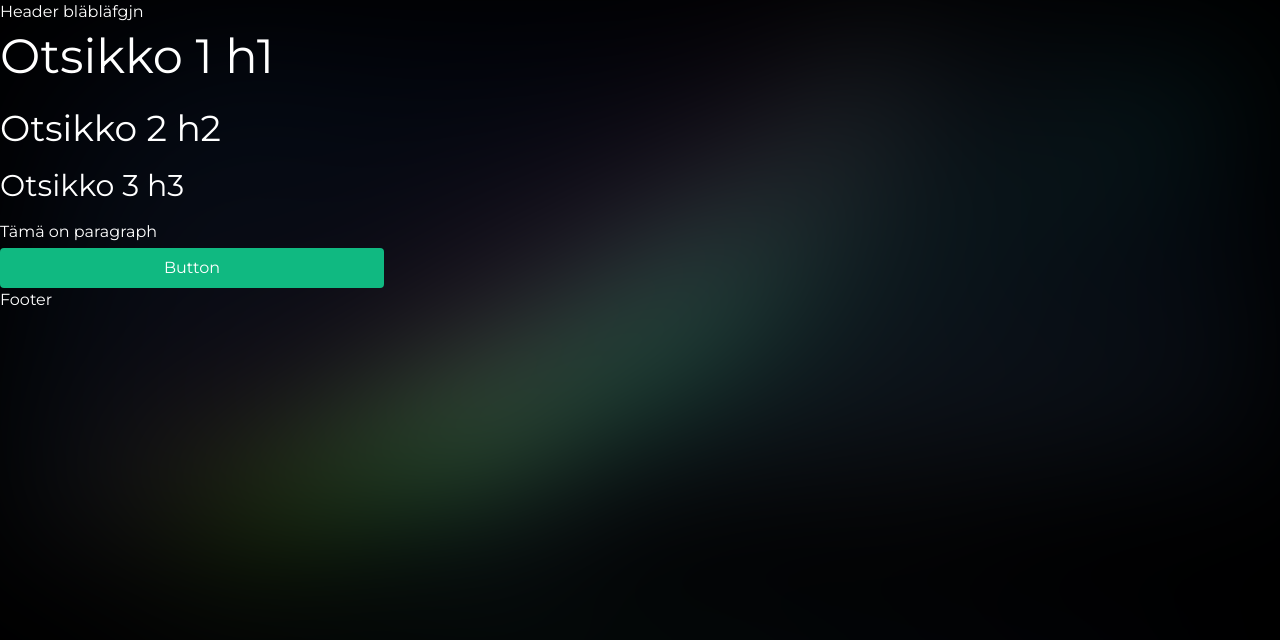
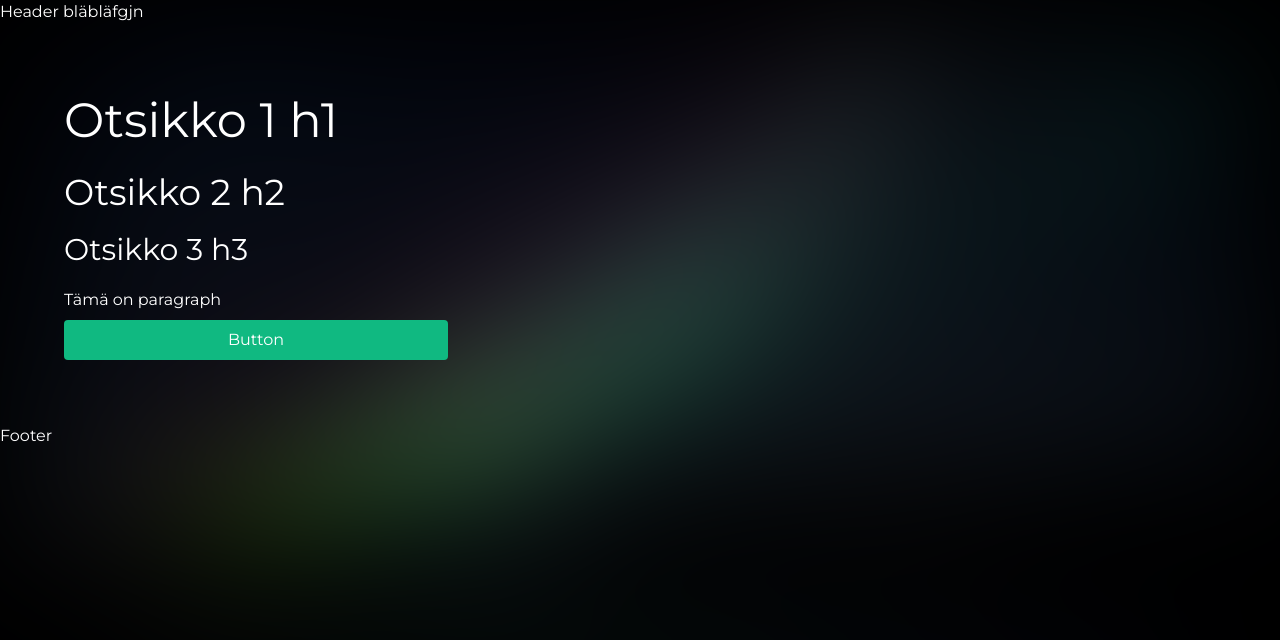
Before and after one commit to AugustBoesen/packy, a Next.js app: page / in a window 1280 px wide. Shown: the top 640 px of the page. Built offline with nearby package versions, Linux system fonts and the light colour scheme.

Commit message:
added styles

```diff
--- a/styles/globals.css
+++ b/styles/globals.css
@@ -7,7 +7,7 @@
 }
 
 main {
-  @apply flex flex-col;
+  @apply flex flex-col p-16;
 }
 
 h1 {
@@ -23,7 +23,7 @@ h3 {
 }
 
 p {
-  @apply py-1;
+  @apply py-2;
 }
 
 button {
```
